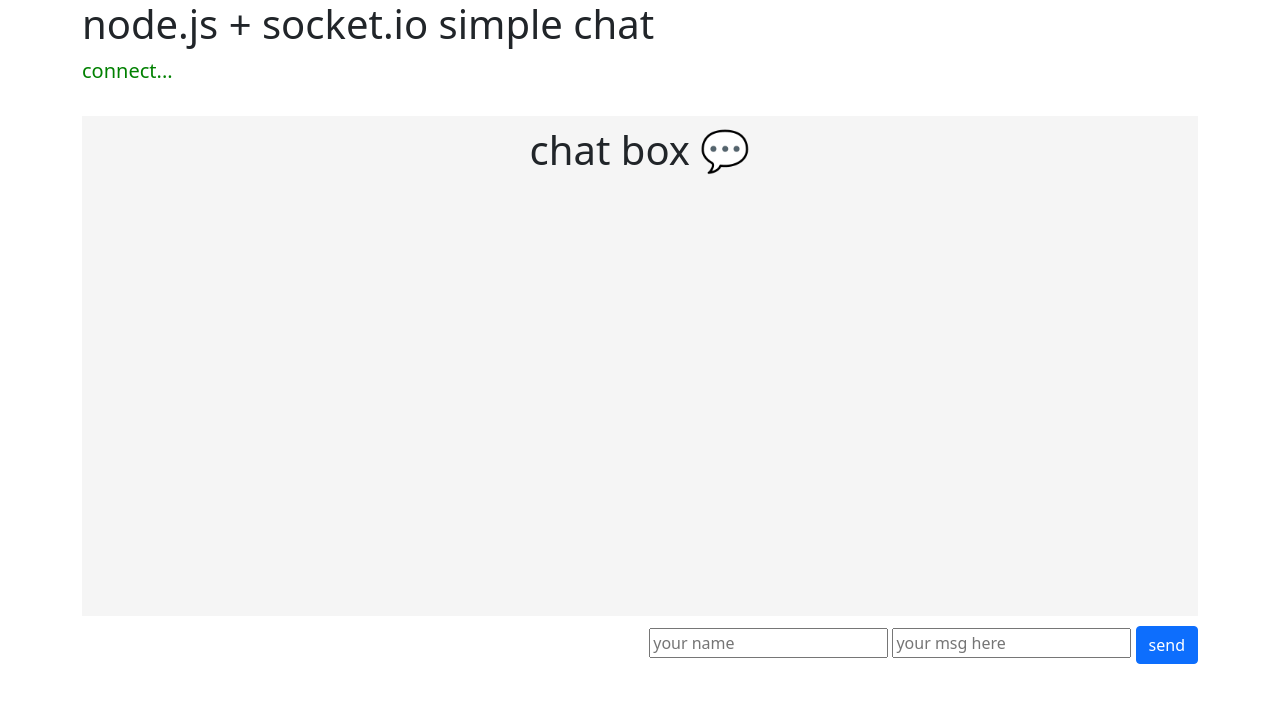
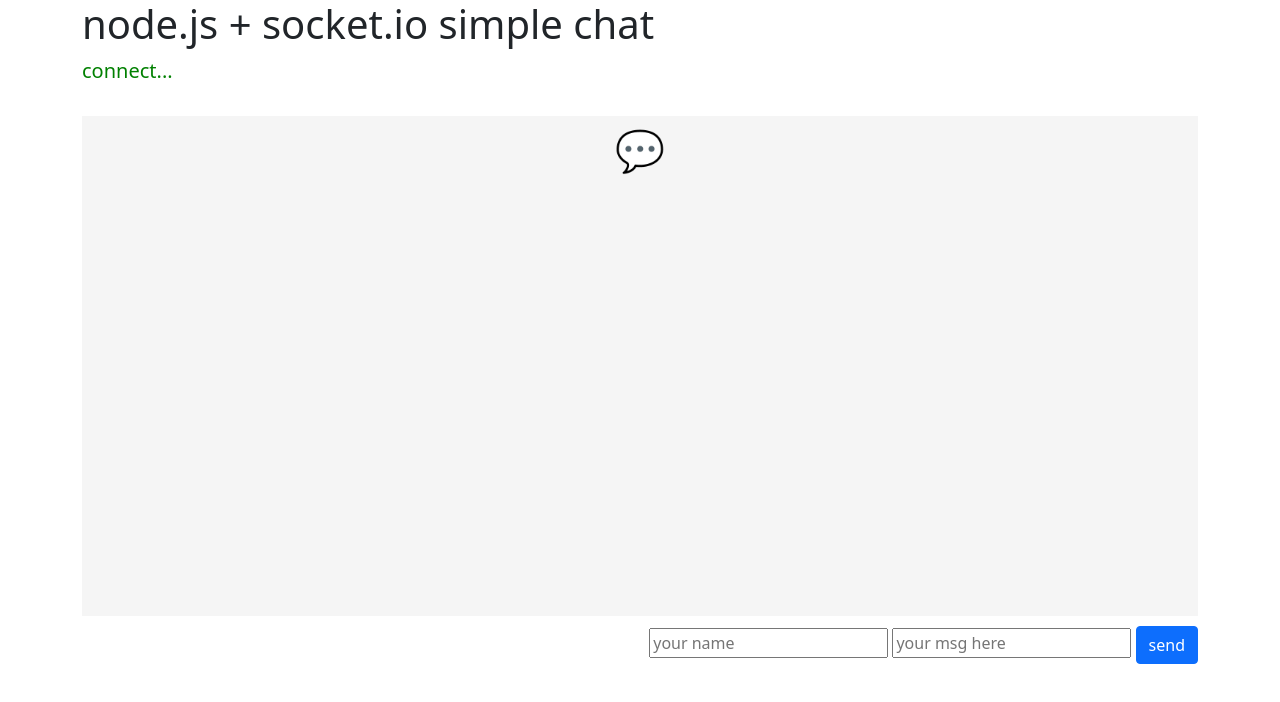
Before and after one commit to thisnat/node-socket-chat, a website: page client/index.html in a window 1280 px wide. Drawn offline with nearby package versions, Linux system fonts and the light colour scheme; no server answers.

Commit message:
edit title

```diff
--- a/client/index.html
+++ b/client/index.html
@@ -15,7 +15,7 @@
         <p class="lead" id="status" style="color: green;">connect...</p>
         <div class="chat-container">
             <div class="chatbox" id="chatbox">
-                <h1 class="title-text" style="text-align: center">chat box 💬</h1>
+                <h1 class="title-text" style="text-align: center">💬</h1>
             </div>
             <div style="margin-top: 10px; float: right;">
                 <input type="text" placeholder="your name" id="nameInput">
```
